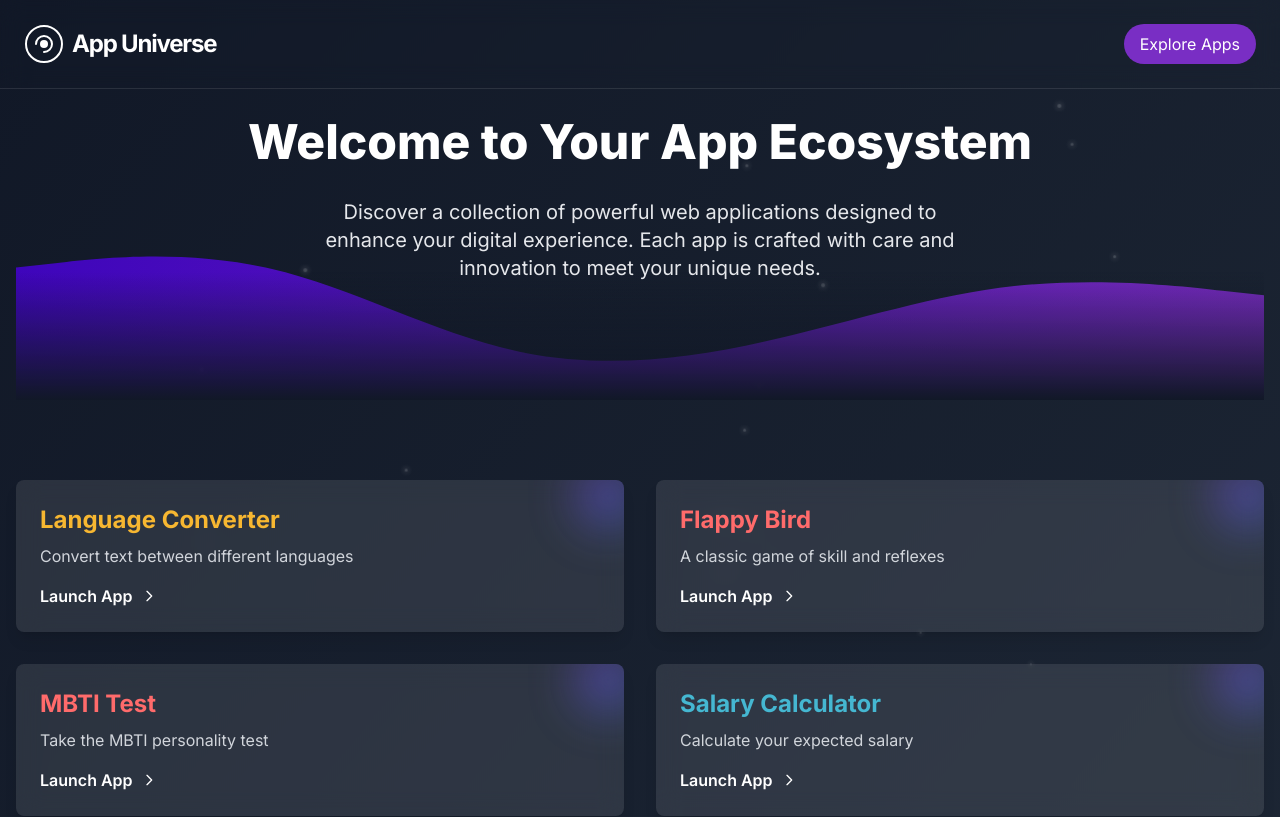
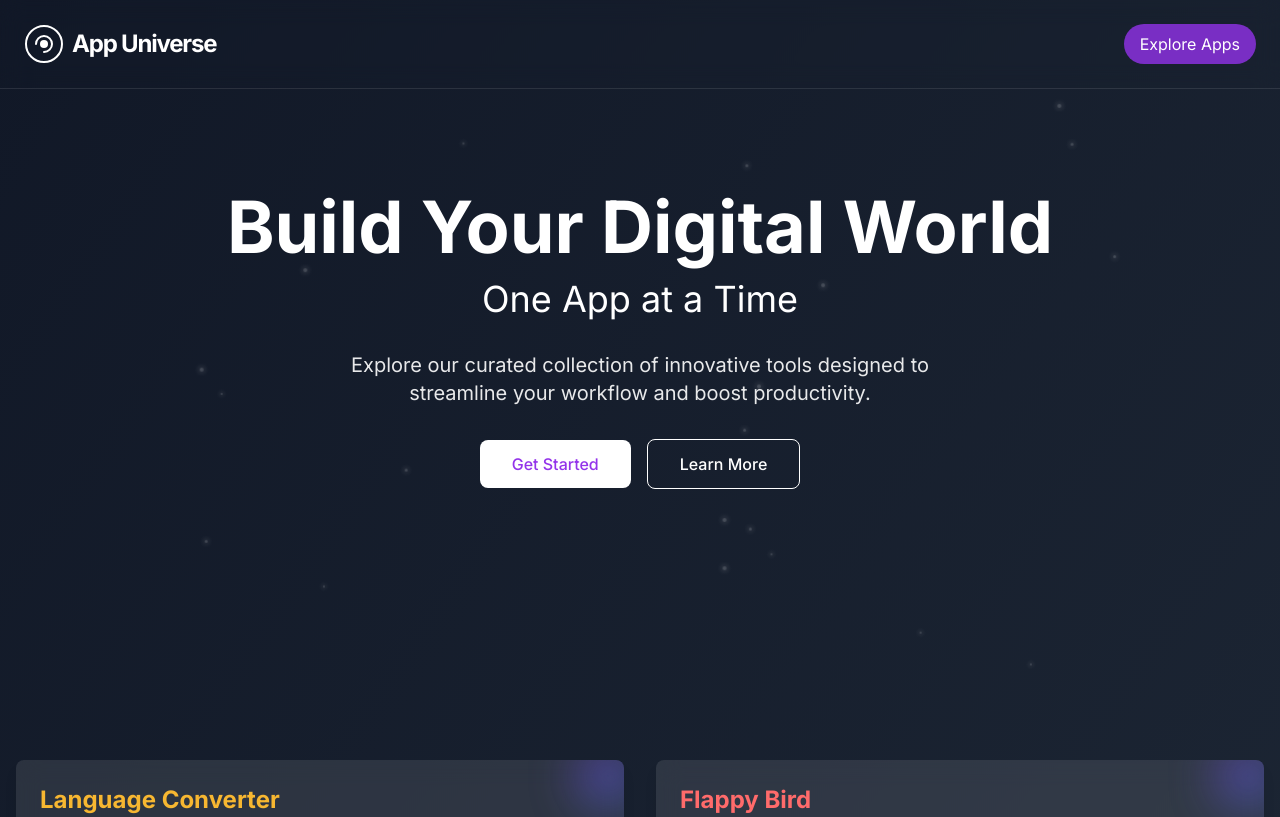
Before and after one commit to cookabc/app-universe, a Next.js app: page / in a window 1280 px wide. Shown: the top 817 px of the page. Built offline with nearby package versions, Linux system fonts and the light colour scheme.

Commit message:
refactor: Update HeroSection component layout and content

```diff
--- a/src/components/HeroSection.tsx
+++ b/src/components/HeroSection.tsx
@@ -2,51 +2,42 @@ import { motion } from "framer-motion";
 
 export const HeroSection = () => {
 	return (
-		<section className="relative h-[400px] flex items-center justify-center overflow-hidden">
-			<svg
-				className="absolute inset-0 w-full h-full"
-				viewBox="0 0 1440 100"
-				xmlns="http://www.w3.org/2000/svg"
-			>
-				<title>Background Wave</title>
-				<defs>
-					<linearGradient id="grad1" x1="0%" y1="0%" x2="100%" y2="0%">
-						<stop
-							offset="0%"
-							style={{ stopColor: "#4A00E0", stopOpacity: 0.8 }}
-						/>
-						<stop
-							offset="100%"
-							style={{ stopColor: "#8E2DE2", stopOpacity: 0.8 }}
-						/>
-					</linearGradient>
-				</defs>
-				<path
-					fill="url(#grad1)"
-					d="M0,128L48,122.7C96,117,192,107,288,128C384,149,480,203,576,224C672,245,768,235,864,213.3C960,192,1056,160,1152,149.3C1248,139,1344,149,1392,154.7L1440,160L1440,320L1392,320C1344,320,1248,320,1152,320C1056,320,960,320,864,320C768,320,672,320,576,320C480,320,384,320,288,320C192,320,96,320,48,320L0,320Z"
-				/>
-			</svg>
-			<div className="relative z-10 text-center px-4">
-				<motion.h2
-					className="text-5xl font-extrabold mb-8 text-white text-shadow-lg"
-					initial={{ opacity: 0, y: 50 }}
+		<section className="relative h-[85vh] flex items-center justify-center overflow-hidden">
+			<div className="relative z-10 text-center px-6 sm:px-8 max-w-4xl mx-auto">
+				<motion.div
+					className="space-y-8"
+					initial={{ opacity: 0, y: 20 }}
 					animate={{ opacity: 1, y: 0 }}
-					transition={{ duration: 0.5 }}
+					transition={{ duration: 0.7, ease: [0.23, 1, 0.32, 1] }}
 				>
-					Welcome to Your App Ecosystem
-				</motion.h2>
-				<motion.p
-					className="text-xl text-gray-200 max-w-2xl mx-auto text-shadow"
-					initial={{ opacity: 0, y: 50 }}
-					animate={{ opacity: 1, y: 0 }}
-					transition={{ duration: 0.5, delay: 0.2 }}
-				>
-					Discover a collection of powerful web applications designed to enhance
-					your digital experience. Each app is crafted with care and innovation
-					to meet your unique needs.
-				</motion.p>
+					<h2 className="text-5xl sm:text-6xl md:text-7xl font-bold text-white">
+						Build Your Digital World
+						<span className="block mt-4 text-2xl sm:text-3xl md:text-4xl font-normal">
+							One App at a Time
+						</span>
+					</h2>
+
+					<p className="text-lg sm:text-xl text-white/90 max-w-2xl mx-auto leading-relaxed">
+						Explore our curated collection of innovative tools designed to
+						streamline your workflow and boost productivity.
+					</p>
+
+					<div className="flex items-center justify-center gap-4 mt-8">
+						<button
+							type="button"
+							className="px-8 py-3 bg-white rounded-lg font-medium text-purple-600 hover:bg-white/90 transition-colors"
+						>
+							Get Started
+						</button>
+						<button
+							type="button"
+							className="px-8 py-3 border border-white rounded-lg font-medium text-white hover:bg-white/10 transition-colors"
+						>
+							Learn More
+						</button>
+					</div>
+				</motion.div>
 			</div>
-			<div className="absolute bottom-0 left-0 right-0 h-32 bg-gradient-to-t from-gray-900 to-transparent" />
 		</section>
 	);
 };
```
